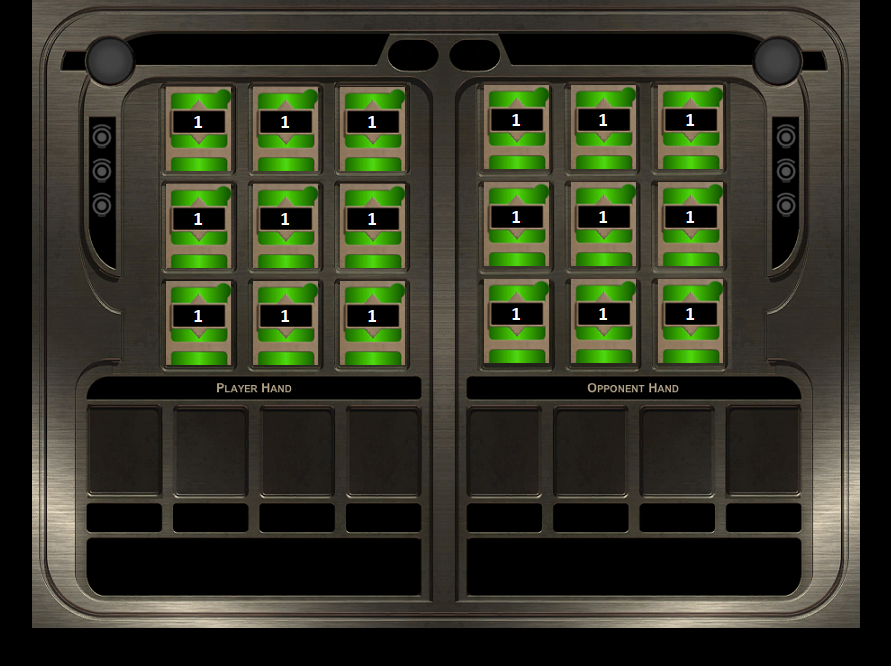
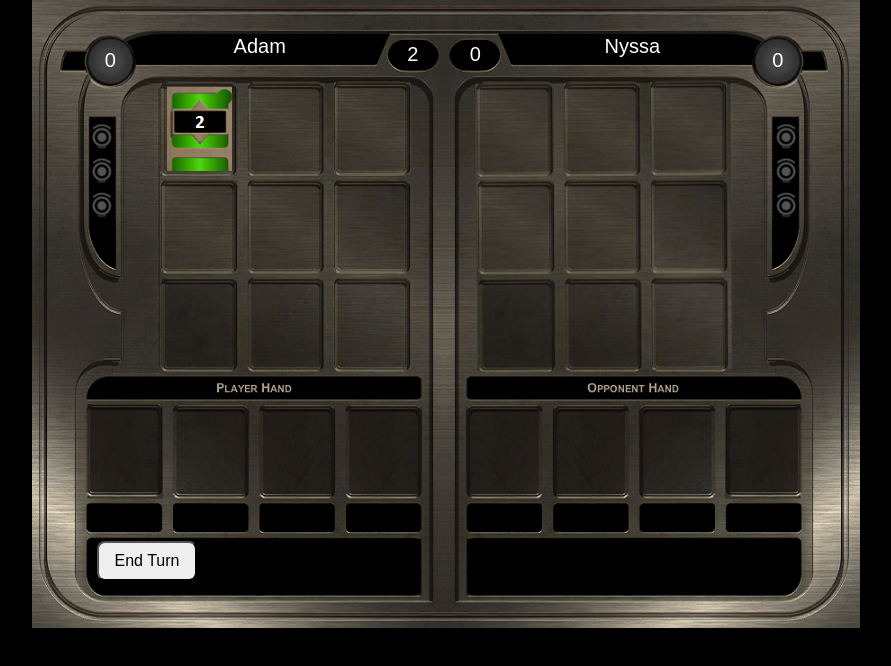
Before and after one commit to awbridgers/pazzak_game, a React (Create React App) app: page / in a window 1280 px wide. Shown: the top 666 px of the page, without its empty margins (194-1085 px from the left). Built offline with nearby package versions, Linux system fonts and the light colour scheme.

Commit message:
cards are now randomly selected and added to the game board in turn based order, the score updates with the total value of the cards for each player, and the button doesn't allow one to call the onClick function rapidly

```diff
--- a/src/components/playGame.js
+++ b/src/components/playGame.js
@@ -14,7 +14,7 @@ import gameCardNine from "../images/cards/9.png";
 import gameCardTen from "../images/cards/10.png";
 
 
-let bgDiv = {width: "100%", height: "100%", backgroundColor: "black", textAlign: "center", position: "fixed"};
+let bgDiv = {width: "100%", height: "100%", backgroundColor: "black", position: "fixed"};
 let playingBoard = {height: "628px", width:"828px", margin: "auto", backgroundImage: "url(" + board + ")"}
 
 class gameCards {
@@ -24,8 +24,19 @@ class gameCards {
   }
 }
 
-const fillDeck = deckArray => {
-
+const fillDeck = () => {
+  let deckArray = [];
+  deckArray.push(new gameCards(1, gameCardOne));
+  deckArray.push(new gameCards(2, gameCardTwo));
+  deckArray.push(new gameCards(3, gameCardThree));
+  deckArray.push(new gameCards(4, gameCardFour));
+  deckArray.push(new gameCards(5, gameCardFive));
+  deckArray.push(new gameCards(6, gameCardSix));
+  deckArray.push(new gameCards(7, gameCardSeven));
+  deckArray.push(new gameCards(8, gameCardEight));
+  deckArray.push(new gameCards(9, gameCardNine));
+  deckArray.push(new gameCards(10, gameCardTen));
+  return deckArray;
 }
 
 
@@ -33,50 +44,109 @@ export default class PlayPazzak extends Component {
   constructor(){
     super();
     this.cardOne = new gameCards(1, gameCardOne);
+    this.pazzakDeck = fillDeck();
+    this.startCard = this.pazzakDeck[Math.floor(Math.random()*10)];
+    this.state = {playerPoints: this.startCard.pointValue, oppPoints: 0, playerName: "Adam",
+      oppName: "Nyssa", playerWins:0, oppWins:0, playerDefaultCards: [this.startCard], oppDefaultCards: []};
+    this.playersTurn = true;
+    this.endTurn=this.endTurn.bind(this);
+
+  }
+
+  opponentTurn(){
+    if(this.state.oppDefaultCards.length < 9){
+      let random = Math.floor(Math.random()*10);
+      this.setState({oppDefaultCards: this.state.oppDefaultCards.concat(this.pazzakDeck[random]),
+      oppPoints: this.state.oppPoints + this.pazzakDeck[random].pointValue});
+    }
+  }
+  endTurn(){
+    if(this.playersTurn === true){
+      this.playersTurn = false;
+      this.opponentTurn();
+      if(this.state.playerDefaultCards.length < 9){
+        setTimeout(()=> {
+          let random = Math.floor((Math.random() * 10));
+          console.log(random);
+          this.setState({playerDefaultCards: this.state.playerDefaultCards.concat(this.pazzakDeck[random]),
+            playerPoints: this.state.playerPoints + this.pazzakDeck[random].pointValue});
+          this.playersTurn = true;
+          console.log(this.playersTurn)
+        },2000);
+      }
+
+    else{
+      console.log("Out of space");
+    }
+  }
+  else{
+    console.log("not your turn");
+  }
+
 
   }
   render(){
     return(
       <div style = {bgDiv}>
         <div style = {playingBoard}>
+          <div className = "points">
+            <div className = "playerPoints">{this.state.playerPoints}</div>
+            <div className = "oppPoints">{this.state.oppPoints}</div>
+          </div>
+          <div className = "names">
+            <div className = "playerName">{this.state.playerName}</div>
+            <div className = "oppName">{this.state.oppName}</div>
+          </div>
+        <div className = "score">
+          <div className = "playerScore">{this.state.playerWins}</div>
+          <div className = "oppScore">{this.state.oppWins}</div>
+        </div>
+        <div className = "playingArea">
           <table className = "playerCards">
             <tbody>
               <tr className = "tableRow">
-                <td className = "tableData"><img src = {this.cardOne.image}  alt = "" /></td>
-                <td className = "tableData"><img src = {this.cardOne.image} alt = ""/></td>
-                <td className = "tableData"><img src = {this.cardOne.image} alt = ""/></td>
+                <td className = "tableData">{this.state.playerDefaultCards[0] != undefined && <img src = {this.state.playerDefaultCards[0].image}  alt = "" />}</td>
+                <td className = "tableData">{this.state.playerDefaultCards[1] != undefined && <img src = {this.state.playerDefaultCards[1].image} alt = ""/>}</td>
+                <td className = "tableData">{this.state.playerDefaultCards[2] != undefined && <img src = {this.state.playerDefaultCards[2].image} alt = ""/>}</td>
               </tr>
               <tr className = "tableRow">
-                <td className = "tableData"><img src = {this.cardOne.image} alt = ""/></td>
-                <td className = "tableData"><img src = {this.cardOne.image} alt = ""/></td>
-                <td className = "tableData"><img src = {this.cardOne.image} alt = ""/></td>
+                <td className = "tableData">{this.state.playerDefaultCards[3] != undefined && <img src = {this.state.playerDefaultCards[3].image} alt = ""/>}</td>
+                <td className = "tableData">{this.state.playerDefaultCards[4] != undefined && <img src = {this.state.playerDefaultCards[4].image} alt = ""/>}</td>
+                <td className = "tableData">{this.state.playerDefaultCards[5] != undefined && <img src = {this.state.playerDefaultCards[5].image} alt = ""/>}</td>
               </tr>
               <tr className = "tableRow">
-                <td className = "tableData"><img src = {this.cardOne.image} alt = ""/></td>
-                <td className = "tableData"><img src = {this.cardOne.image} alt = ""/></td>
-                <td className = "tableData"><img src = {this.cardOne.image} alt = ""/></td>
+                <td className = "tableData">{this.state.playerDefaultCards[6] != undefined && <img src = {this.state.playerDefaultCards[6].image} alt = ""/>}</td>
+                <td className = "tableData">{this.state.playerDefaultCards[7] != undefined && <img src = {this.state.playerDefaultCards[7].image} alt = ""/>}</td>
+                <td className = "tableData">{this.state.playerDefaultCards[8] != undefined && <img src = {this.state.playerDefaultCards[8].image} alt = ""/>}</td>
               </tr>
             </tbody>
           </table>
           <table className = "opponentCards">
             <tbody>
               <tr className = "tableRow">
-                <td className = "tableData"><img src = {this.cardOne.image} alt = ""/></td>
-                <td className = "tableData"><img src = {this.cardOne.image} alt = ""/></td>
-                <td className = "tableData"><img src = {this.cardOne.image} alt = ""/></td>
+                <td className = "tableData">{this.state.oppDefaultCards[0] != undefined && <img src = {this.state.oppDefaultCards[0].image} alt = ""/>}</td>
+                <td className = "tableData">{this.state.oppDefaultCards[1] != undefined && <img src = {this.state.oppDefaultCards[1].image} alt = ""/>}</td>
+                <td className = "tableData">{this.state.oppDefaultCards[2] != undefined && <img src = {this.state.oppDefaultCards[2].image} alt = ""/>}</td>
               </tr>
               <tr className = "tableRow">
-                <td className = "tableData"><img src = {this.cardOne.image} alt = ""/></td>
-                <td className = "tableData"><img src = {this.cardOne.image} alt = ""/></td>
-                <td className = "tableData"><img src = {this.cardOne.image} alt = ""/></td>
+                <td className = "tableData">{this.state.oppDefaultCards[3] != undefined && <img src = {this.state.oppDefaultCards[3].image} alt = ""/>}</td>
+                <td className = "tableData">{this.state.oppDefaultCards[4] != undefined && <img src = {this.state.oppDefaultCards[4].image} alt = ""/>}</td>
+                <td className = "tableData">{this.state.oppDefaultCards[5] != undefined && <img src = {this.state.oppDefaultCards[5].image} alt = ""/>}</td>
               </tr>
               <tr className = "tableRow">
-                <td className = "tableData"><img src = {this.cardOne.image} alt = ""/></td>
-                <td className = "tableData"><img src = {this.cardOne.image} alt = ""/></td>
-                <td className = "tableData"><img src = {this.cardOne.image} alt = ""/></td>
+                <td className = "tableData">{this.state.oppDefaultCards[6] != undefined && <img src = {this.state.oppDefaultCards[6].image} alt = ""/>}</td>
+                <td className = "tableData">{this.state.oppDefaultCards[7] != undefined && <img src = {this.state.oppDefaultCards[7].image} alt = ""/>}</td>
+                <td className = "tableData">{this.state.oppDefaultCards[8] != undefined && <img src = {this.state.oppDefaultCards[8].image} alt = ""/>}</td>
               </tr>
             </tbody>
           </table>
+        </div>
+        <div className = "controlPanel">
+          <button type = "button" style = {{height: "40px", width: "100px",
+            borderRadius: "8px", fontSize: "16px", marginLeft: "10px"}} onClick = {this.endTurn}>
+            End Turn
+          </button>
+        </div>
         </div>
       </div>
     )
--- a/src/pazzakGame.css
+++ b/src/pazzakGame.css
@@ -1,17 +1,136 @@
 .playerCards {
-  position: relative;
-  left: 122px;
-  top: 84px;
-}
-.tableData{
-  padding-right: 10px;
-  padding-left: 10px;
-  padding-bottom: 6px;
+float: left;
+border-spacing: 22px 10px;
+position: relative;
+left: -4px;
 
 }
 
-.opponentCards{
+.opponentCards {
+  float: right;
+  border-spacing: 22px 10px;
   position: relative;
-  left: 440px;
-  top: -211px;
+
+
 }
+.playingArea{
+  position: relative;
+  height:286px;
+  width:595px;
+  margin: auto;
+  top: -43px;
+
+
+
+
+}
+
+.tableData{
+  height: 84px;
+  width: 65px;
+  text-align: center;
+  padding:0;
+
+
+
+}
+
+.points {
+
+  height: 25px;
+  width: 125px;
+
+  position: relative;
+  margin: auto;
+  top: 43px;
+  left: -2px;
+}
+
+.playerPoints{
+  float: left;
+  width: 50%;
+  height:100%;
+  text-align: center;
+  color: white;
+  font-size: 20px;
+}
+
+.oppPoints{
+  float:right;
+  width:50%;
+  height: 100%;
+  text-align: center;
+  color: white;
+  font-size: 20px;
+}
+
+.names {
+  width:75%;
+  height: 50px;
+  position: relative;
+  margin: auto;
+}
+
+.playerName {
+  float:left;
+  width:40%;
+  height: 75%;
+  text-align: center;
+  color: white;
+  position: relative;
+  top:10px;
+  font-size: 20px;
+}
+
+.oppName{
+  float: right;
+  width: 40%;
+  height: 75%;
+  text-align: center;
+  color: white;
+  position: relative;
+  top:10px;
+  font-size: 20px;
+}
+
+.score {
+  width:710px;
+  height: 45px;
+  margin: auto;
+  position: relative;
+  top: -36px;
+  left: -2px;
+
+
+}
+
+.playerScore{
+  width:6%;
+  float: left;
+  height: 50%;
+  text-align: center;
+  color: white;
+  font-size: 20px;
+  position: relative;
+  top:10px;
+
+}
+
+.oppScore{
+  width:6%;
+  float: right;
+  height:50%;
+  text-align: center;
+  color: white;
+  font-size: 20px;
+  position: relative;
+  top:10px;
+}
+
+.controlPanel {
+  width: 335px;
+  height: 60px;
+  position: relative;
+  top: 125px;
+  left: 55px;
+}
```
